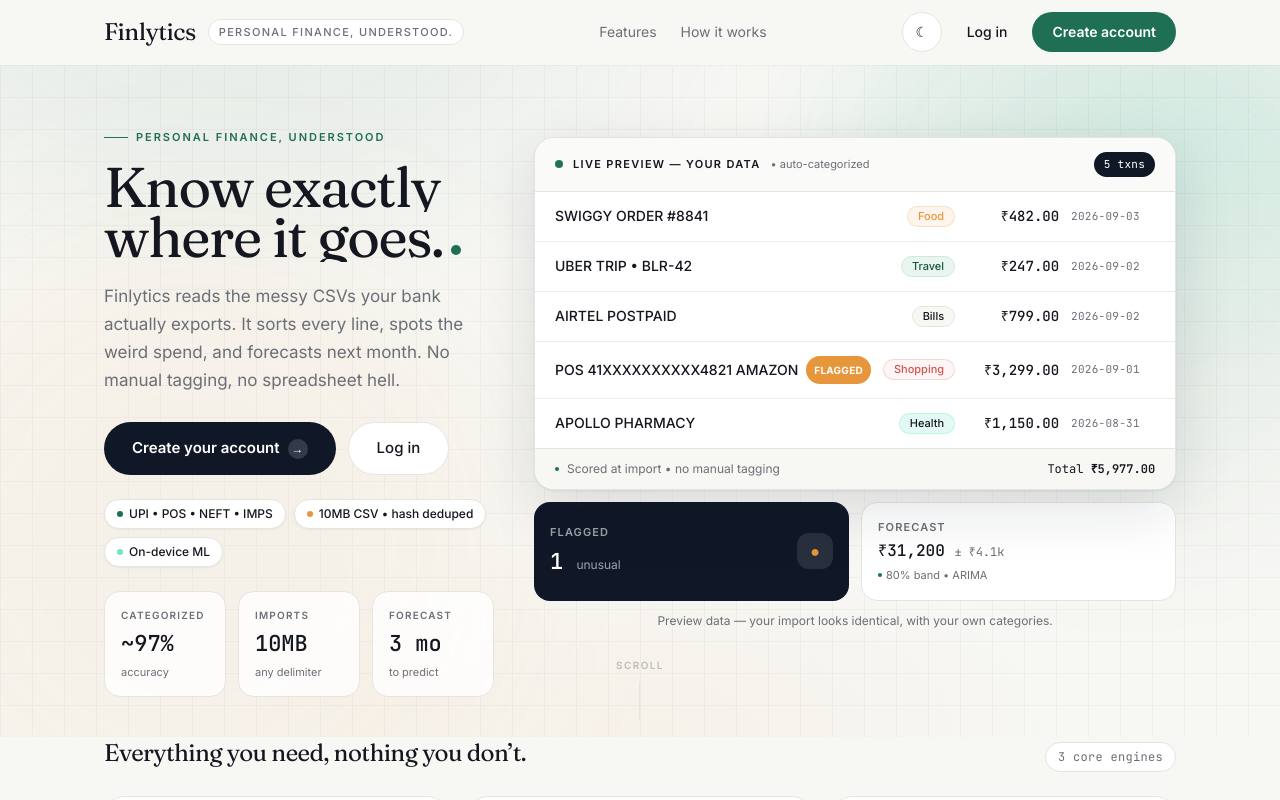
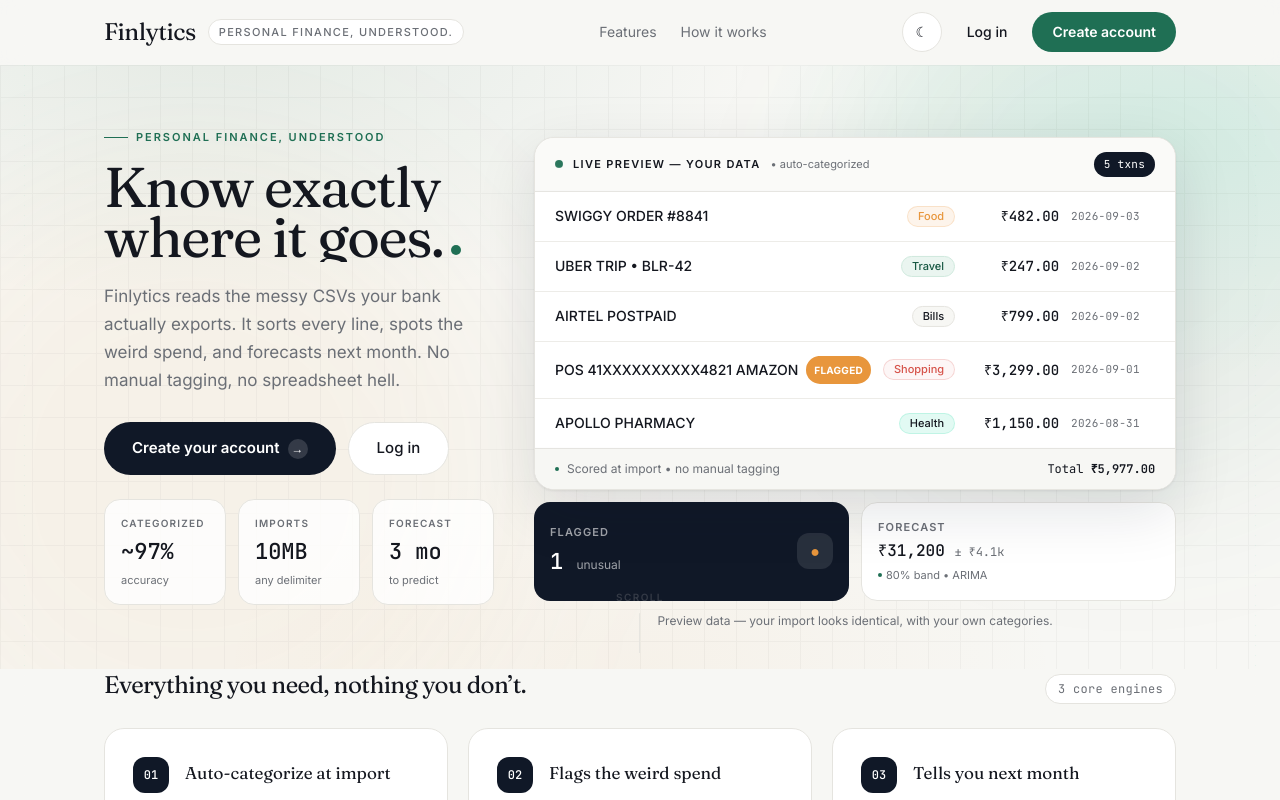
Before and after one commit to sahilsk91/finlytics-live, a React (Vite) app in the folder finlytics-frontend/: page / in a window 1280 px wide. Shown: the top 800 px of the page. Built offline with nearby package versions, Linux system fonts and the light colour scheme; no server answers.

Commit message:
fix: remove hero pills per screenshot (UPI/POS/10MB/On-device)
- removed the three pill badges under hero CTA (UPI•POS•NEFT•IMPS, 10MB CSV, On-device ML)
- kept the stats cards and footer, hero now has more breathing room

```diff
--- a/finlytics-frontend/src/pages/Landing.jsx
+++ b/finlytics-frontend/src/pages/Landing.jsx
@@ -211,17 +211,7 @@ export default function Landing() {
                   </Link>
                 </div>
 
-                <div className={`flex flex-wrap items-center gap-2 mt-6 ${mounted ? "animate-fade-up" : "opacity-0"}`} style={{ animationDelay: "460ms" }}>
-                  <span className="inline-flex items-center gap-1.5 bg-surface border border-border rounded-full px-3 py-1.5 text-xs font-medium shadow-sm hover:-translate-y-px hover:shadow-md hover:border-ink-800/10 transition-all cursor-default">
-                    <span className="h-1.5 w-1.5 rounded-full bg-ledger-600" /> UPI • POS • NEFT • IMPS
-                  </span>
-                  <span className="inline-flex items-center gap-1.5 bg-surface border border-border rounded-full px-3 py-1.5 text-xs font-medium shadow-sm hover:-translate-y-px hover:shadow-md hover:border-ink-800/10 transition-all cursor-default">
-                    <span className="h-1.5 w-1.5 rounded-full bg-amber" /> 10MB CSV • hash deduped
-                  </span>
-                  <span className="inline-flex items-center gap-1.5 bg-surface border border-border rounded-full px-3 py-1.5 text-xs font-medium shadow-sm hover:-translate-y-px hover:shadow-md hover:border-ink-800/10 transition-all cursor-default">
-                    <span className="h-1.5 w-1.5 rounded-full bg-mint" /> On-device ML
-                  </span>
-                </div>
+
 
                 <div className={`grid grid-cols-3 gap-3 mt-6 max-w-[520px] ${mounted ? "animate-fade-up" : "opacity-0"}`} style={{ animationDelay: "540ms" }}>
                   {[
```
